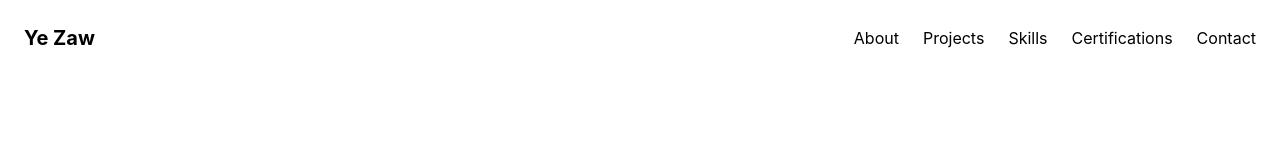
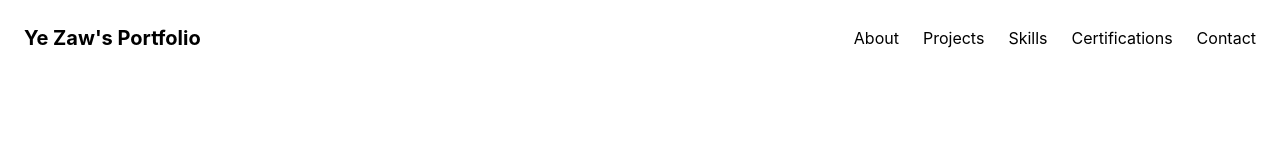
Before and after one commit to YeZawHlaing/portfolio, a React (Vite) app: page / in a window 1280 px wide. Shown: the top 160 px of the page. Built offline with nearby package versions, Linux system fonts and the light colour scheme; no server answers.

Commit message:
nav bar logo fixed

```diff
--- a/src/components/Navbar.jsx
+++ b/src/components/Navbar.jsx
@@ -15,7 +15,7 @@ const Navbar = ({ dark, setDark }) => {
   }}
   className="font-bold text-xl cursor-pointer"
 >
-  Ye Zaw
+  Ye Zaw's Portfolio
 </h1>
         {/* Desktop Menu */}
         <div className="hidden md:flex items-center gap-6">
```
